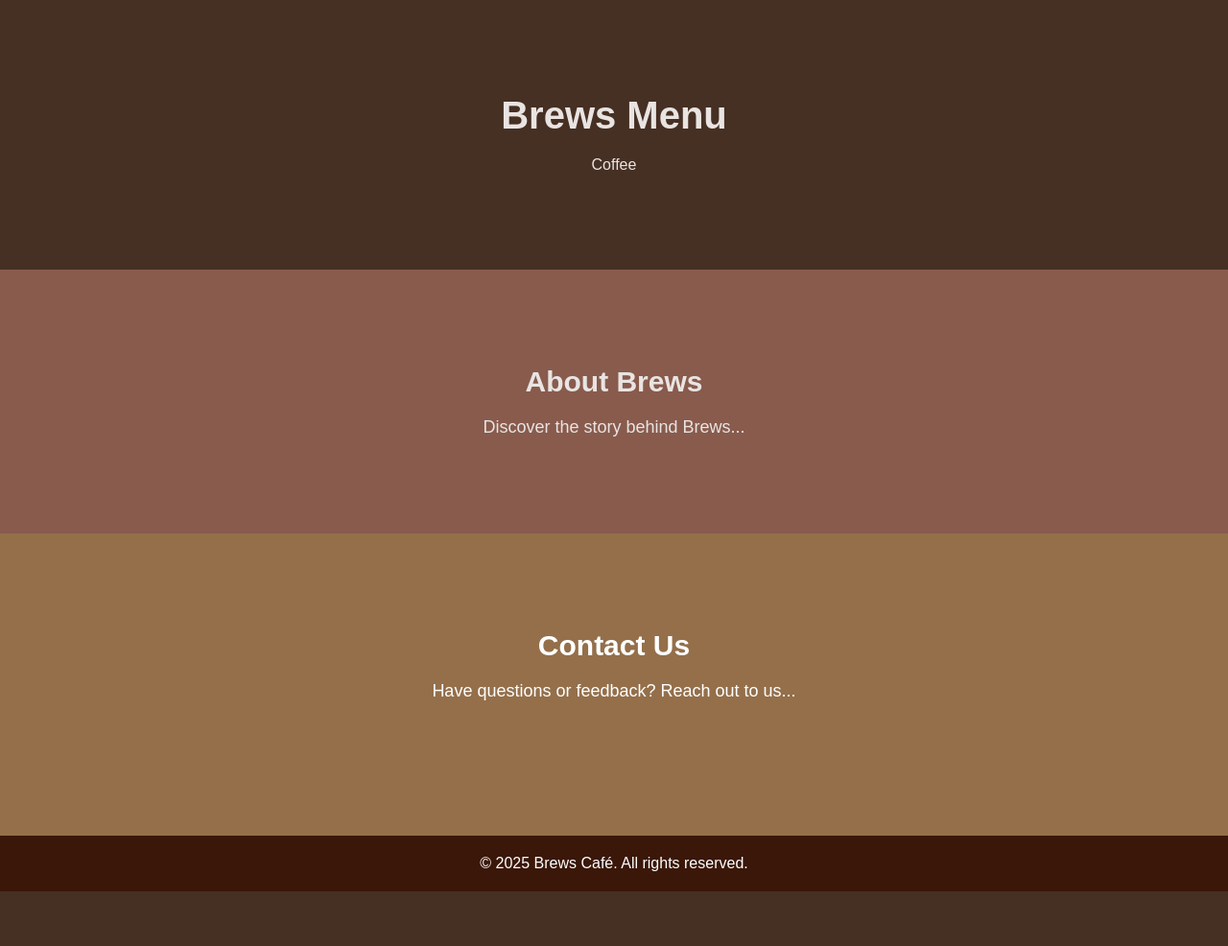
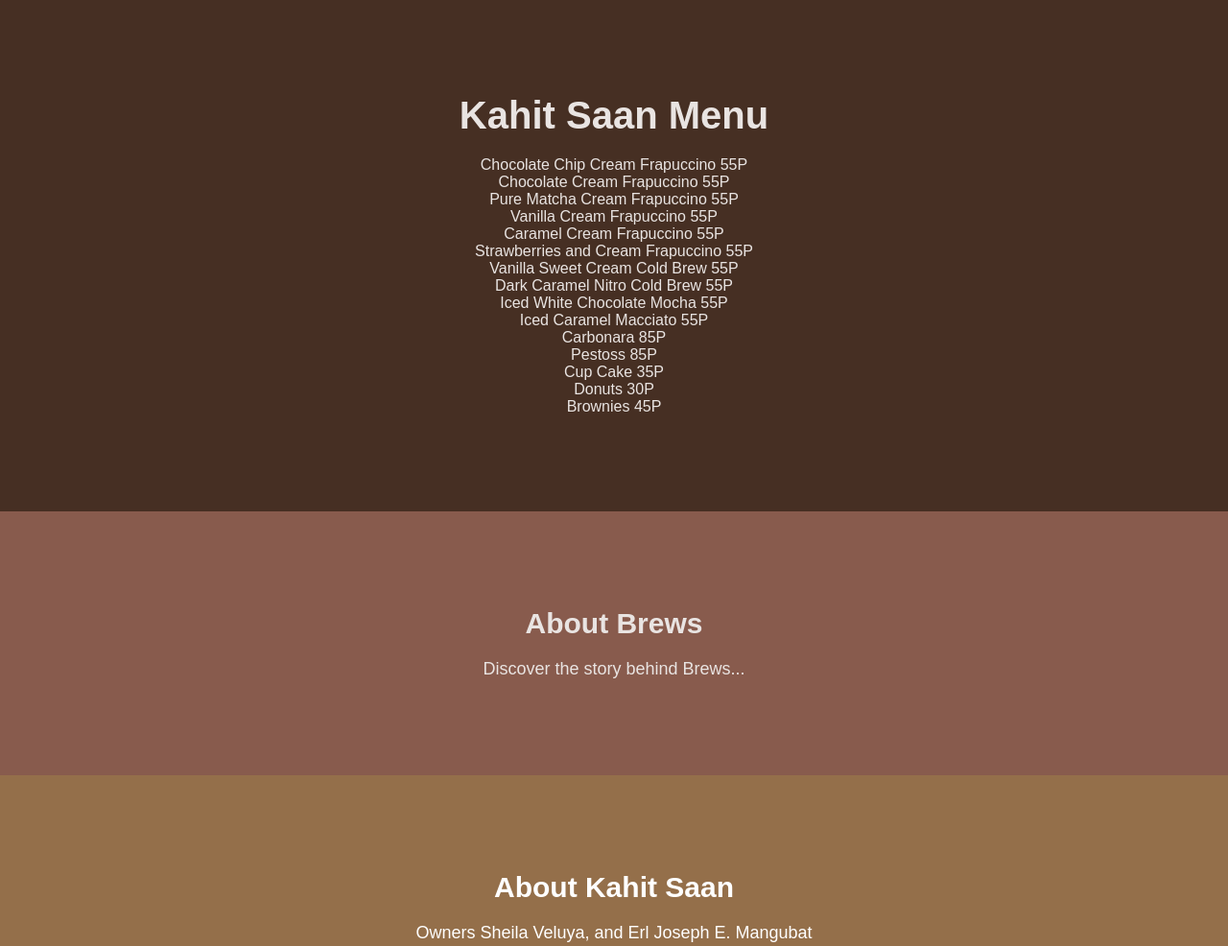
Before and after one commit to Shirajuana/cozycup-cafe, a plain HTML site: page index.html in a window 1280 px wide. Shown: the part 928-1914 px from the top of the page at 96% size. Before the commit the page ends 1857 px from the top, so only its background shows below. Drawn offline with Linux system fonts and the light colour scheme.

Commit message:
updated index.html with menu and contact info

```diff
--- a/index.html
+++ b/index.html
@@ -28,8 +28,22 @@
     </section>
 
     <section id="menu" class="menu">
-        <h2>Brews Menu</h2>
-        <p>Coffee</p>
+        <h2>Kahit Saan Menu</h2>
+        <p>Chocolate Chip Cream Frapuccino 55P</p>
+        <p>Chocolate Cream Frapuccino 55P</p>
+        <p>Pure Matcha Cream Frapuccino 55P</p>
+        <p>Vanilla Cream Frapuccino 55P</p>
+        <p>Caramel Cream Frapuccino 55P</p>
+        <p>Strawberries and Cream Frapuccino 55P</p>
+        <p>Vanilla Sweet Cream Cold Brew 55P</p>
+        <p>Dark Caramel Nitro Cold Brew 55P</p>
+        <p>Iced White Chocolate Mocha 55P</p>
+        <p>Iced Caramel Macciato 55P</p>
+        <p>Carbonara 85P</p>
+        <p>Pestoss 85P</p>
+        <p>Cup Cake 35P</p>
+        <p>Donuts 30P</p>
+        <p>Brownies 45P</p>
     </section>
 
     <section id="about" class="about">
@@ -38,8 +52,8 @@
     </section>
 
     <section id="contact" class="contact">
-        <h2>Contact Us</h2>
-        <p>Have questions or feedback? Reach out to us...</p>
+        <h2>About Kahit Saan</h2>
+        <p>Owners Sheila Veluya, and Erl Joseph E. Mangubat</p>
     </section>
 
     <footer>
```
